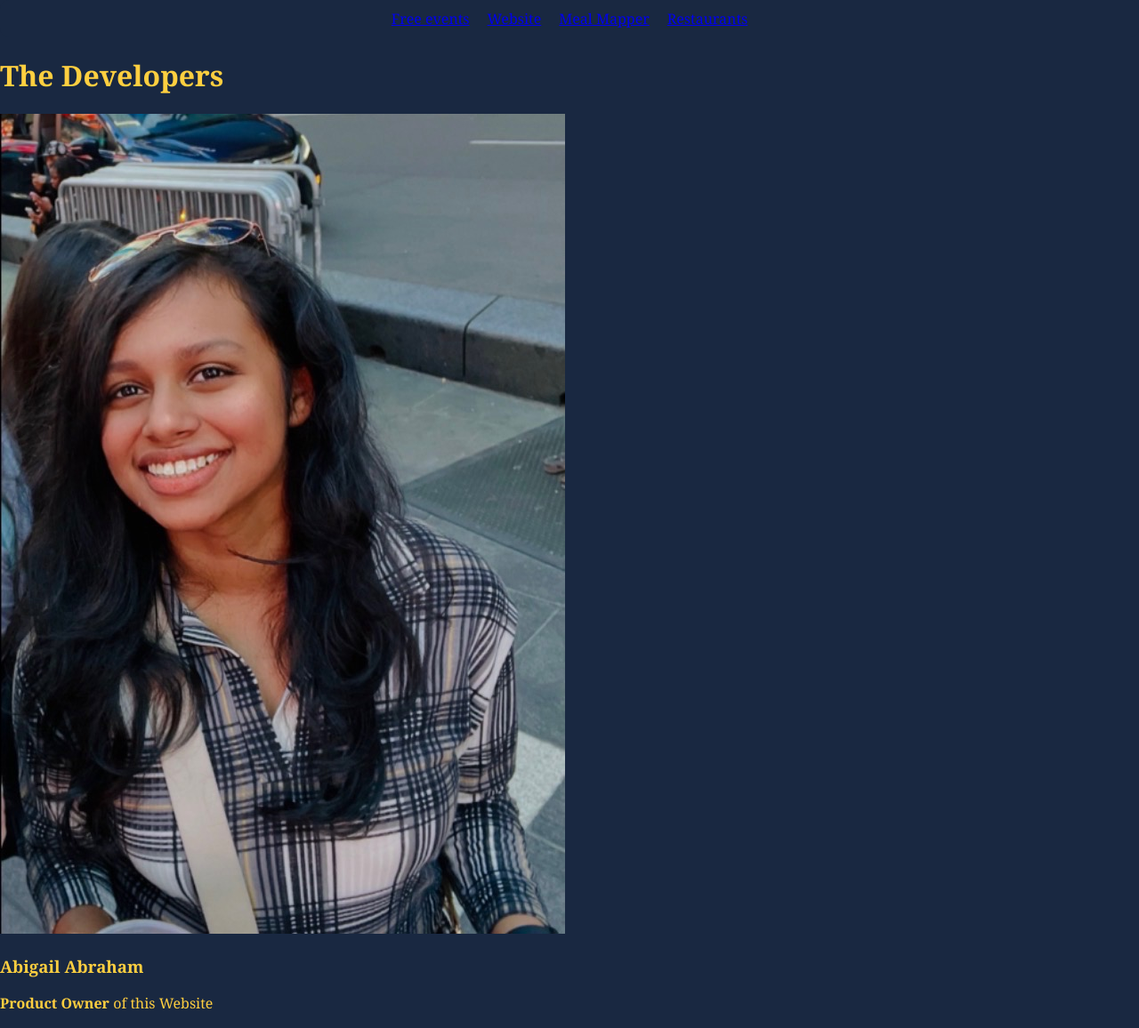
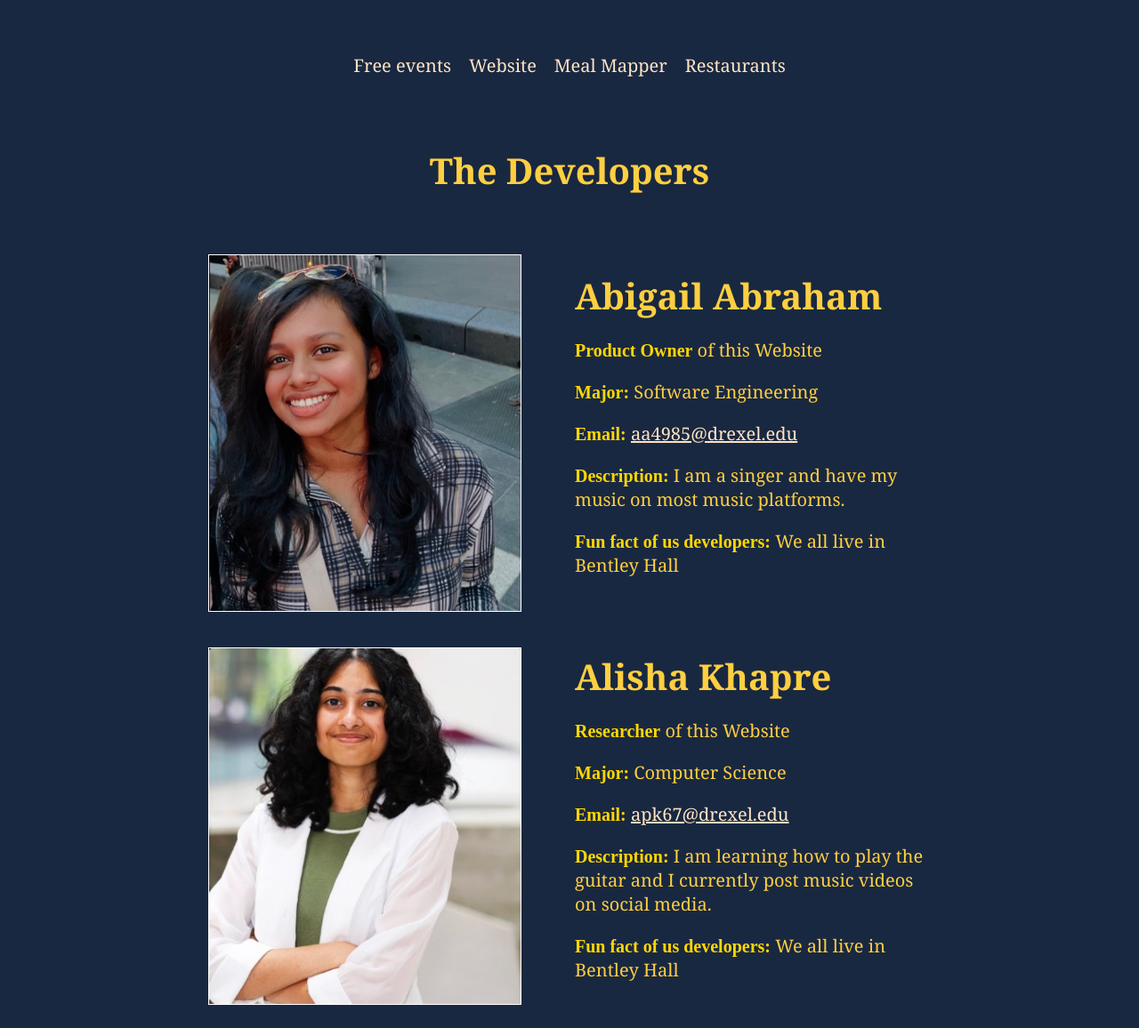
Before and after one commit to abigail-abraham/DragonBites, a Flask app: page /about in a window 1280 px wide. Shown: the top 1156 px of the page at 89% size. Run offline with Flask 3, Linux system fonts and the light colour scheme.

Commit message:
updare css

```diff
--- a/static/website.css
+++ b/static/website.css
@@ -1,69 +1,57 @@
 body {
   font-family: Georgia, Cochin, Georgia, Times, 'Times New Roman', serif;
-  background-color: #192841;
+  background-color:  #192841;
   color: #FFCF40;
   margin: 0;
 }
 
 header {
-  border: thin solid white;
-  background-image: url("dragonlogo.png");
-
-  background-size: contain;
-  height: 200px;
+  border-color: #FFCF40;
+  background-image:url('/Users/riya/Downloads/0B3CD1F5-4051-4257-99F2-1601E399411C.png');
+  background-size: 75%;
+  height: 150px;
   width: 100%;
   padding: 20px 0;
-  background-size: cover;
   background-position: center;
+  background-repeat: no-repeat;
   display: flex;
   flex-direction: column;
   justify-content: flex-end;
-  /* Centers navigation bar horizontally */
   align-items: center;
-  /* Push navigation bar near the bottom */
-  padding-top: 100px;
+  padding-top: 40px;
   padding-bottom: 20px;
 }
-
-.head-above {
+.head-above{
     display: center;
     text-align: center;
     margin-top: 20px;
 }
-
 header h2 {
     font-size: 30px;
-  padding: 20px;
+    padding:20px;
     margin-bottom: 0;
     text-align: center;
 }
-
 nav ul {
   list-style-type: none;
   margin: 0;
-  padding: 0;
+  padding: 10px;
   display: flex;
-  /* Makes navigation bar horizontal */
   justify-content: center;
-  /* Centers the links */
-  background-color: #192841;
+  background-color:  #192841;
   border-radius: 10px;
   overflow: hidden;
 }
-
-nav li {
-  padding: 10px;
+nav li a {
+  color: bisque;
+  border-right: none;
+  padding: 10px ;
+  text-decoration: none;
 }
-
-nav li:last-child {
-  border-right: none;
+nav li a:hover {
+  background-color:#fff;
+  color: #FFCF40;
 }
-
-nav li a:hover {
-  background-color: #555;
-  color: #FF9933;
-}
-
 .filter {
     width: 200px;
     text-align: right;
@@ -76,34 +64,31 @@ nav li a:hover {
     background-color: #fff;
     gap: 12px;
 }
-
 .apply-btn {
     border: 1px solid #000;
     background: none;
     padding: 8px;
     margin-top: auto;
-  /* Pushes it to the bottom */
     cursor: pointer;
 }
+#banner {
 
-#banner {
-  /* Layout */
     flex: 2;
     display: flex;
     flex-direction: column;
-  min-height: 400px;
-  /* The "Square" Border */
+    align-items: center;
+    justify-content: center;
+    width: 80%;
+    min-height: 100px;
     border: 2px solid #333;
     border-radius: 0;
 
     background-color: white;
-  padding: 0;
-  margin: 0 120px 0 15px;
-  overflow: hidden;
+    padding: 40px;
+    margin: 20px auto;
 
     box-shadow: 6px 6px 0px rgba(0, 0, 0, 0.1);
 }
-
 .main-wrapper {
     display: flex;
     flex-direction: row;
@@ -113,27 +98,63 @@ nav li a:hover {
     padding: 10px;
 
 }
-
 .filter-sidebar {
     width: 250px;
     border: 2px solid #000;
     flex: 0 0 220px;
     border-radius: 0;
-  /* Keeps it square */
     padding: 15px;
     background-color: #fff;
-
-  /* Ensures labels stack vertically like your sketch */
     display: flex;
     flex-direction: column;
     gap: 10px;
 }
-
 .filter-sidebar hr {
     border-top: 1px solid #000;
     margin: 5px 0;
 }
-
 .content-area {
     flex: 1;
 }
+.about-container {
+  display: flex;
+  flex-direction: row;
+  justify-content: center;
+  align-items: center;
+  width:90%;
+  gap: 60px;
+  max-width: 900px;
+}
+
+.about-text {
+  text-align: left;
+  max-width: 400px;
+}
+
+.about-text h3 {
+  font-size: 40px;
+  margin: 0 0 10px 0;
+}
+
+.about-image {
+  width: 350px;
+  height: 400px;
+  object-fit: cover;
+  border: 1px solid #fff;
+  flex-shrink: 0;
+}
+.about-body {
+ background-color: #192841;
+    display: flex;
+    flex-direction: column;
+    align-items: center;
+    gap: 40px;
+    padding: 50px 0;
+    margin: 0;
+    font-size: 20px;
+}
+strong {
+      font-family: "Times New Roman", Times, serif;
+      color: gold;
+      font-size: 20px;
+    }
```
Lines whose indentation alone changed are shown as unchanged.
